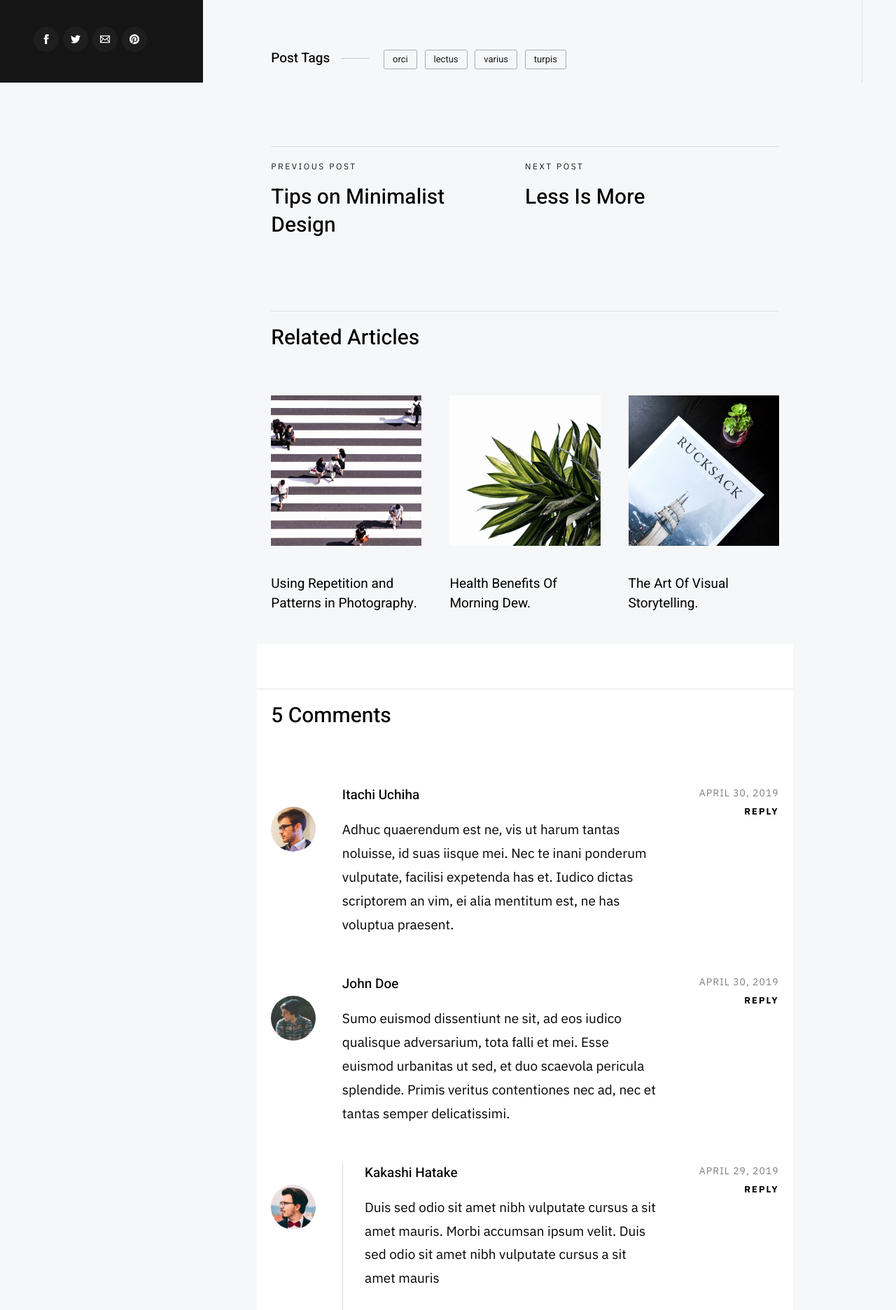
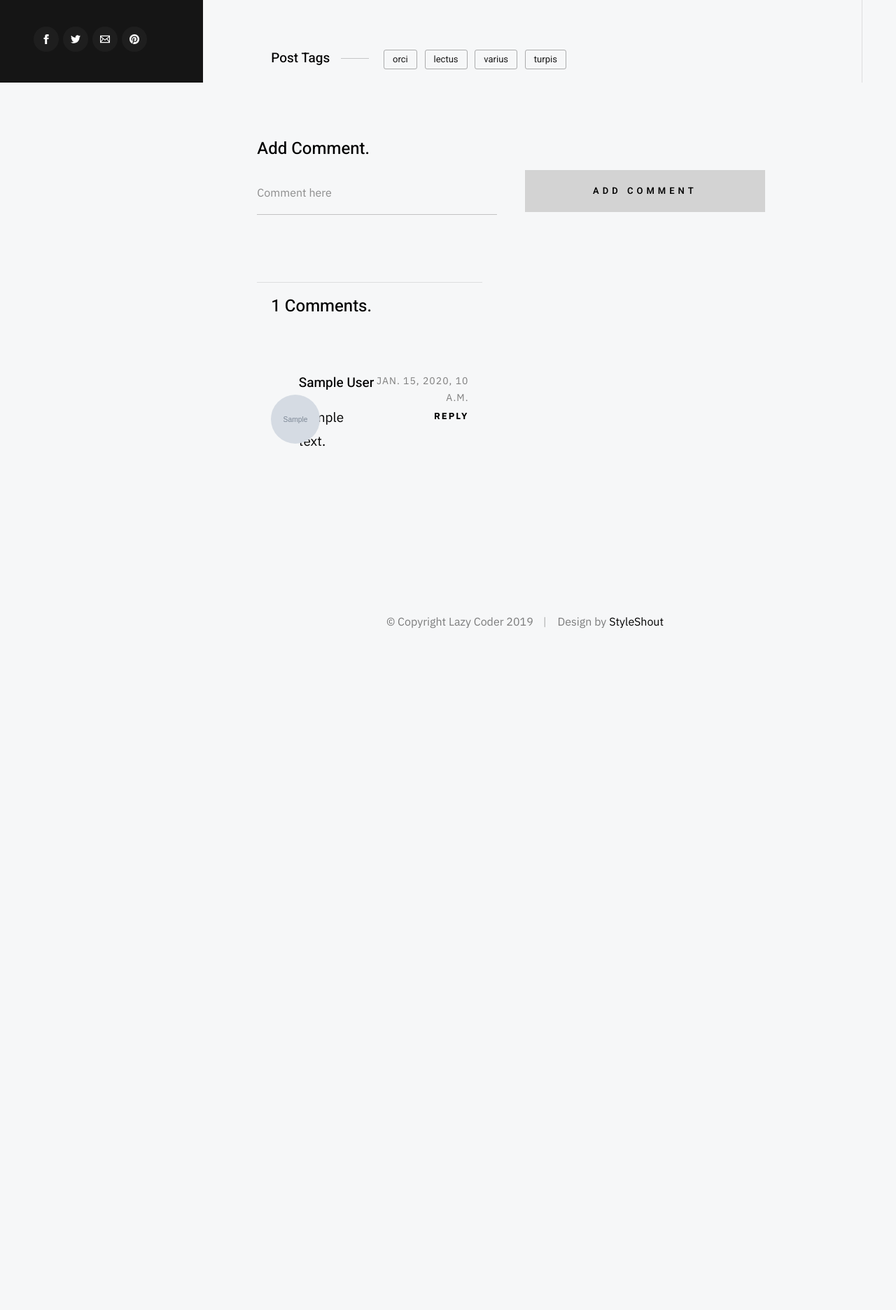
Before and after one commit to fadingreality1/Lazy_coder, a Django app: template templates/blog/post.html in a window 1280 px wide. Shown: the part 682-2554 px from the top of the page at 70% size. After the commit the page ends 1580 px from the top, so only its background shows below. Run offline with Django 3.2, Linux system fonts and the light colour scheme; the template is opened without the code that fills it: most values are stand-ins (such as "Sample title", 1, 10 or a date in 2020); grey boxes marked "Sample" are stand-in pictures.

Commit message:
single level comment done

```diff
--- a/blog/urls.py
+++ b/blog/urls.py
@@ -5,6 +5,7 @@ from . import views
 
 urlpatterns = [
     path('', views.home, name="blog_home"),
-    path('<slug:slug>/', views.post, name="post_detail"),
     path('create-post/', views.createPost, name="create_post"),
+    path('post/<slug:slug>/', views.post, name="post_detail"),
+    path('post/<slug:slug>/post-comment/', views.postComment, name="post_comment"),
 ]
--- a/home/urls.py
+++ b/home/urls.py
@@ -6,5 +6,4 @@ urlpatterns = [
     path('contact/', views.contact, name="contact" ),
     path('about/', views.about, name="about" ),
     path('search/', views.search, name="search"),
-
 ]
--- a/static/css/main.css
+++ b/static/css/main.css
@@ -3433,7 +3433,7 @@ body.search-is-visible {
  * ------------------------------------------------------------------- */
 .comments-wrap {
   padding: 6.4rem 0 0 0;
-  background-color: #ffffff;
+  background-color: #f6f7f8;
 }
 
 .comments-wrap h3 {
@@ -3482,8 +3482,8 @@ body.search-is-visible {
 }
 
 .comment__avatar img {
-  height: 6.4rem;
-  width: 6.4rem;
+  height: 7rem;
+  width: 7rem;
   border-radius: 100%;
   vertical-align: bottom;
 }
--- a/templates/blog/home.html
+++ b/templates/blog/home.html
@@ -31,7 +31,7 @@
 		{% for post in posts %}
 		<article class="masonry__brick entry format-standard animate-this">
 			<div class="entry__thumb">
-				<a href="/blog/{{post.slug}}" class="entry__thumb-link">
+				<a href="{% url 'post_detail' post.slug %}" class="entry__thumb-link">
 					<img
 						src="{{post.image.url}}"
 						srcset="{{post.image.url}} 1x, {{post.image.url}} 2x"
@@ -42,7 +42,7 @@
 			<div class="entry__text">
 				<div class="entry__header">
 					<h2 class="entry__title">
-						<a href="/blog/{{post.slug}}"
+						<a href="{% url 'post_detail' post.slug %}"
 							>{{post.title}}</a
 						>
 					</h2>
--- a/templates/blog/post.html
+++ b/templates/blog/post.html
@@ -47,57 +47,201 @@
 
             </p>
         </div> <!-- end entry content -->
+    </article> <!-- end column large-full entry-->
 
-        <div class="entry__pagenav">
-            <div class="entry__nav">
-                <div class="entry__prev">
-                    <a href="#0" rel="prev">
-                        <span>Previous Post</span>
-                        Tips on Minimalist Design
-                    </a>
-                </div>
-                <div class="entry__next">
-                    <a href="#0" rel="next">
-                        <span>Next Post</span>
-                        Less Is More
-                    </a>
-                </div>
+
+    <h3 class="h3">Add Comment.</span></h3>
+    <form action="{% url 'post_comment' post.slug %}" method="post" class="row large-full entry format-standard">
+        {% csrf_token %}
+        <div class="column">
+            <div class="form-field">
+                <input name="comment" id="cWebsite" class="full-width" placeholder="Comment here" value="" type="text" maxlength = "700">
             </div>
-        </div> <!-- end entry__pagenav -->
-
-        <div class="entry__related">
-            <h3 class="h2">Related Articles</h3>
-
-            <ul class="related">
-                <li class="related__item">
-                    <a href="single-standard.html" class="related__link">
-                        <img src="images/thumbs/masonry/walk-600.jpg" alt="">
-                    </a>
-                    <h5 class="related__post-title">Using Repetition and Patterns in Photography.</h5>
-                </li>
-                <li class="related__item">
-                    <a href="single-standard.html" class="related__link">
-                        <img src="images/thumbs/masonry/dew-600.jpg" alt="">
-                    </a>
-                    <h5 class="related__post-title">Health Benefits Of Morning Dew.</h5>
-                </li>
-                <li class="related__item">
-                    <a href="single-standard.html" class="related__link">
-                        <img src="images/thumbs/masonry/rucksack-600.jpg" alt="">
-                    </a>
-                    <h5 class="related__post-title">The Art Of Visual Storytelling.</h5>
-                </li>
-            </ul>
-        </div> <!-- end entry related -->
-
-    </article> <!-- end column large-full entry-->
+        </div>
+        <div class="column">
+            <div class="form-field">
+                <input name="submit" id="submit" class="btn full-width" value="Add Comment" type="submit">
+            </div>
+        </div>
+    </form>
 
 
     <div class="comments-wrap">
 
         <div id="comments" class="column large-12">
 
-            <h3 class="h2">5 Comments</h3>
+            <h3 class="h3">{{comments.count}} Comments.</h3>
+
+            <!-- START commentlist -->
+            {% if comments.count == 0 %}
+                <h3 class="h3">{{comments.count}} be the first one to comment</h3>
+            {% else %}
+                <ol class="commentlist">
+
+                    {% for comment in comments %}
+                        <li class="depth-1 comment">
+
+                            <div class="comment__avatar">
+                                <img class="avatar" src="{{comment.user.profile.image.url}}" alt="" width="2000" height="200">
+                            </div>
+
+                            <div class="comment__content">
+
+                                <div class="comment__info">
+                                    <div class="comment__author">{{comment.user.first_name | title}} {{comment.user.last_name | title}}</div>
+
+                                    <div class="comment__meta">
+                                        <div class="comment__time">{{comment.date_posted}}</div>
+                                        <div class="comment__reply">
+                                            <a class="comment-reply-link" href="#0">Reply</a>
+                                        </div>
+                                    </div>
+                                </div>
+
+                                <div class="comment__text">
+                                <p>{{comment.content}}</p>
+                                </div>
+
+                            </div>
+
+                        </li> <!-- end comment level 1 -->
+                    {% endfor %}
+
+                    {% comment %} <li class="thread-alt depth-1 comment">
+
+                        <div class="comment__avatar">
+                            <img class="avatar" src="images/avatars/user-04.jpg" alt="" width="50" height="50">
+                        </div>
+
+                        <div class="comment__content">
+
+                            <div class="comment__info">
+                                <div class="comment__author">John Doe</div>
+
+                                <div class="comment__meta">
+                                    <div class="comment__time">April 30, 2019</div>
+                                    <div class="comment__reply">
+                                        <a class="comment-reply-link" href="#0">Reply</a>
+                                    </div>
+                                </div>
+                            </div>
+
+                            <div class="comment__text">
+                            <p>Sumo euismod dissentiunt ne sit, ad eos iudico qualisque adversarium, tota falli et mei. Esse euismod
+                            urbanitas ut sed, et duo scaevola pericula splendide. Primis veritus contentiones nec ad, nec et
+                            tantas semper delicatissimi.</p>
+                            </div>
+
+                        </div>
+
+                        <ul class="children">
+
+                            <li class="depth-2 comment">
+
+                                <div class="comment__avatar">
+                                    <img class="avatar" src="images/avatars/user-03.jpg" alt="" width="50" height="50">
+                                </div>
+
+                                <div class="comment__content">
+
+                                    <div class="comment__info">
+                                        <div class="comment__author">Kakashi Hatake</div>
+
+                                        <div class="comment__meta">
+                                            <div class="comment__time">April 29, 2019</div>
+                                            <div class="comment__reply">
+                                                <a class="comment-reply-link" href="#0">Reply</a>
+                                            </div>
+                                        </div>
+                                    </div>
+
+                                    <div class="comment__text">
+                                        <p>Duis sed odio sit amet nibh vulputate
+                                        cursus a sit amet mauris. Morbi accumsan ipsum velit. Duis sed odio sit amet nibh vulputate
+                                        cursus a sit amet mauris</p>
+                                    </div>
+
+                                </div>
+
+                                <ul class="children">
+
+                                    <li class="depth-3 comment">
+
+                                        <div class="comment__avatar">
+                                            <img class="avatar" src="images/avatars/user-04.jpg" alt="" width="50" height="50">
+                                        </div>
+
+                                        <div class="comment__content">
+
+                                            <div class="comment__info">
+                                                <div class="comment__author">John Doe</div>
+
+                                                <div class="comment__meta">
+                                                    <div class="comment__time">April 29, 2019</div>
+                                                    <div class="comment__reply">
+                                                        <a class="comment-reply-link" href="#0">Reply</a>
+                                                    </div>
+                                                </div>
+                                            </div>
+
+                                            <div class="comment__text">
+                                            <p>Investigationes demonstraverunt lectores legere me lius quod ii legunt saepius. Claritas est
+                                            etiam processus dynamicus, qui sequitur mutationem consuetudium lectorum.</p>
+                                            </div>
+
+                                        </div>
+
+                                    </li>
+
+                                </ul>
+
+                            </li>
+
+                        </ul>
+
+                    </li> <!-- end comment level 1 -->
+
+                    <li class="depth-1 comment">
+
+                        <div class="comment__avatar">
+                            <img class="avatar" src="images/avatars/user-02.jpg" alt="" width="50" height="50">
+                        </div>
+
+                        <div class="comment__content">
+
+                            <div class="comment__info">
+                                <div class="comment__author">Shikamaru Nara</div>
+
+                                <div class="comment__meta">
+                                    <div class="comment__time">April 26, 2019</div>
+                                    <div class="comment__reply">
+                                        <a class="comment-reply-link" href="#0">Reply</a>
+                                    </div>
+                                </div>
+                            </div>
+
+                            <div class="comment__text">
+                            <p>Typi non habent claritatem insitam; est usus legentis in iis qui facit eorum claritatem.</p>
+                            </div>
+
+                        </div>
+
+                    </li>  <!-- end comment level 1 --> {% endcomment %}
+
+                </ol>
+            {% endif %}
+            <!-- END commentlist -->
+
+        </div> <!-- end comments -->
+
+    </div> <!-- end comments-wrap -->
+
+
+    {% comment %} <div class="comments-wrap">
+
+        <div id="comments" class="column large-12">
+
+            <h3 class="h2">Comments</h3>
 
             <!-- START commentlist -->
             <ol class="commentlist">
@@ -256,43 +400,10 @@
 
         </div> <!-- end comments -->
 
-        <div class="column large-12 comment-respond">
+    </div> <!-- end comments-wrap -->  {% endcomment %}
 
-            <!-- START respond -->
-            <div id="respond">
 
-                <h3 class="h2">Add Comment <span>Your email address will not be published</span></h3>
 
-                <form name="contactForm" id="contactForm" method="post" action="" autocomplete="off">
-                    <fieldset>
-
-                        <div class="form-field">
-                            <input name="cName" id="cName" class="full-width" placeholder="Your Name" value="" type="text">
-                        </div>
-
-                        <div class="form-field">
-                            <input name="cEmail" id="cEmail" class="full-width" placeholder="Your Email" value="" type="text">
-                        </div>
-
-                        <div class="form-field">
-                            <input name="cWebsite" id="cWebsite" class="full-width" placeholder="Website" value="" type="text">
-                        </div>
-
-                        <div class="message form-field">
-                            <textarea name="cMessage" id="cMessage" class="full-width" placeholder="Your Message"></textarea>
-                        </div>
-
-                        <input name="submit" id="submit" class="btn btn--primary btn-wide btn--large full-width" value="Add Comment" type="submit">
-
-                    </fieldset>
-                </form> <!-- end form -->
-
-            </div>
-            <!-- END respond-->
-
-        </div> <!-- end comment-respond -->
-
-    </div> <!-- end comments-wrap -->
 </main>
 
 
```
Also changed, not shown: Lazy_coder/urls.py (+4 -16 lines), blog/admin.py (+14 -1 lines), blog/models.py (+12 -0 lines), blog/views.py (+23 -2 lines), users/models.py (+5 -2 lines), users/urls.py (+0 -16 lines).
